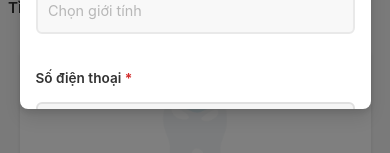
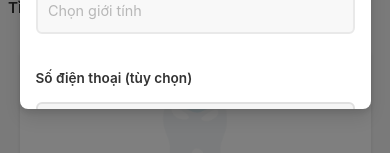
Before and after one commit to LQTam787/dental-clinic-management-vi-VN, a React (Vite) app in the folder frontend/: page / in a window 390 px wide. Both pictures are taken after a click on the button "✏️ Sửa bệnh nhân". Shown: the part 681-834 px from the top of the page. Built offline with nearby package versions, Linux system fonts and the light colour scheme; no server answers.

Commit message:
Remove requirements related to phone numbers

```diff
--- a/frontend/src/components/PatientForm.jsx
+++ b/frontend/src/components/PatientForm.jsx
@@ -198,9 +198,7 @@ function PatientForm({
       newErrors.gender = t('patient.validation.genderRequired');
     }
 
-    if (!formData.phone.trim()) {
-      newErrors.phone = t('patient.validation.phoneRequired');
-    } else if (!isValidVietnamesePhone(formData.phone.trim())) {
+    if (formData.phone.trim() && !isValidVietnamesePhone(formData.phone.trim())) {
       newErrors.phone = t('patient.validation.phoneInvalid');
     }
 
@@ -429,7 +427,7 @@ function PatientForm({
       {/* ── Phone ───────────────────────────────────────── */}
       <div className="form-group">
         <label htmlFor="phone" className="form-label">
-          {t('patient.fields.phone')} <span className="required">*</span>
+          {t('patient.fields.phone')} <span className="optional">{t('patient.fields.phoneOptional')}</span>
         </label>
         <input
           type="tel"
```
